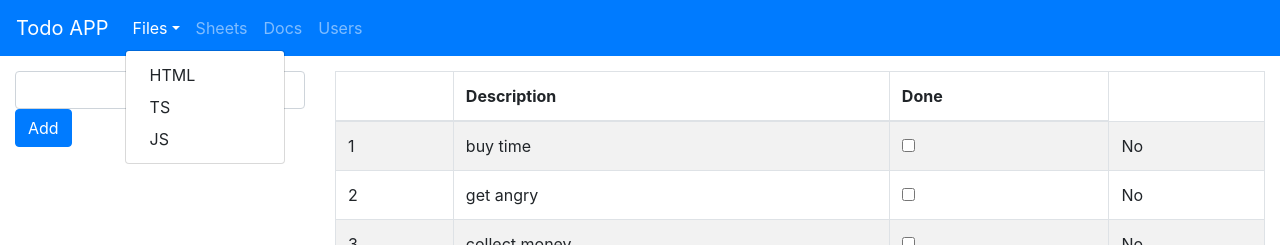
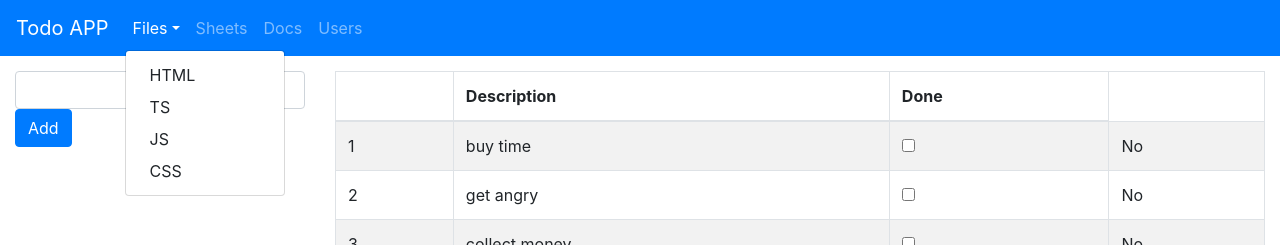
Before and after one commit to ufollettu/todoAng, an Angular app: page / in a window 1280 px wide. Both pictures are taken after a click on the link "Files". Shown: the top 245 px of the page. Built offline with nearby package versions, Linux system fonts and the light colour scheme.

Commit message:
adding li link to navbar

```diff
--- a/src/app/navbar/navbar.component.html
+++ b/src/app/navbar/navbar.component.html
@@ -14,6 +14,7 @@
               <a class="dropdown-item" href="#">HTML</a>
               <a class="dropdown-item" href="#">TS</a>
               <a class="dropdown-item" href="#">JS</a>
+              <a class="dropdown-item" href="#">CSS</a>
             </div>
           </li>
           <li class="nav-item">
```
